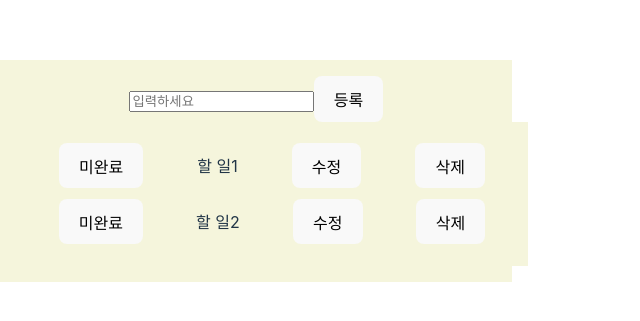
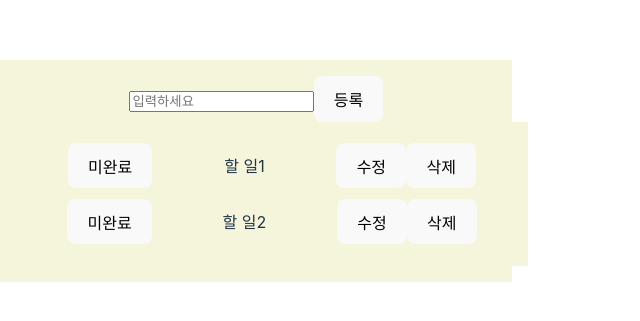
Before and after one commit to suhyeon0111/Typescript_study, a React (Vite) app in the folder myWebPage/: page / in a window 1280 px wide. Shown: the part 229-550 px from the top of the page, without its empty margins (0-640 px from the left). Built offline with nearby package versions, Linux system fonts and the light colour scheme.

Commit message:
[feat]: 삭제 기능 추가

```diff
--- a/myWebPage/src/Components/TodoItem.tsx
+++ b/myWebPage/src/Components/TodoItem.tsx
@@ -1,17 +1,20 @@
 // 초기 틀 설정 (자식 컴포넌트에도 동일하게 틀 설정해줘야 함)
 interface TodoItemProps {
+    id: number
     text: string;
     completed: boolean;
+    onClickDelete(id: number): void;
 }
 
-export default function TodoItem({text, completed}: TodoItemProps) {
-
+export default function TodoItem({ id, text, completed, onClickDelete }: TodoItemProps) {
     return (
         <li className='todoContainer'>
-          {completed ? <button>완료됨</button> : <button>미완료</button>}
-          <p> {text}</p>
-          <button>수정</button>
-          <button>삭제</button>
+            {completed ? <button>완료됨</button> : <button>미완료</button>}
+            <p> {text}</p>
+            <div>
+                <button >수정</button>
+                <button onClick={() => onClickDelete(id)}>삭제</button>
+            </div>
         </li>
     );
 }
--- a/myWebPage/src/Components/TodoList.tsx
+++ b/myWebPage/src/Components/TodoList.tsx
@@ -1,6 +1,6 @@
 import { useState } from 'react';
+import CreateTodo from './CreateTodo';
 import TodoItem from './TodoItem';
-import CreateTodo from './CreateTodo';
 
 // 초기 틀 설정
 interface TList {
@@ -27,7 +27,7 @@ function TodoList() {
   ]);
 
   // 입력값 변경
-  const textInputTypingHandler = (e: React.ChangeEvent<HTMLInputElement>) => {
+  const textTypingHandler = (e: React.ChangeEvent<HTMLInputElement>) => {
     setInputText(e.target.value);
   }
   // 입력 확인
@@ -41,13 +41,17 @@ function TodoList() {
     setTodoList([...todoList, newTodo]);
     setInputText("");
   }
+  // 삭제 함수
+  const textDeleteHandler = (id: number) => {
+    setTodoList(todoList.filter((TodoItem) => TodoItem.id !== id));
+  };
 
   return (
     <div>
-      <CreateTodo onChange={textInputTypingHandler} onSubmit={textInputHandler} inputText={inputText} />
+      <CreateTodo onChange={textTypingHandler} onSubmit={textInputHandler} inputText={inputText} />
       <div className='App'>
         {todoList.map((item) => (
-          <TodoItem key={item.id} text={item.text} completed={item.completed} />
+          <TodoItem id={item.id} text={item.text} completed={item.completed} onClickDelete={textDeleteHandler} />
         ))}
       </div>
     </div>
```
Also changed, not shown: 1 other file (tests, documents, lock files or other folders).
